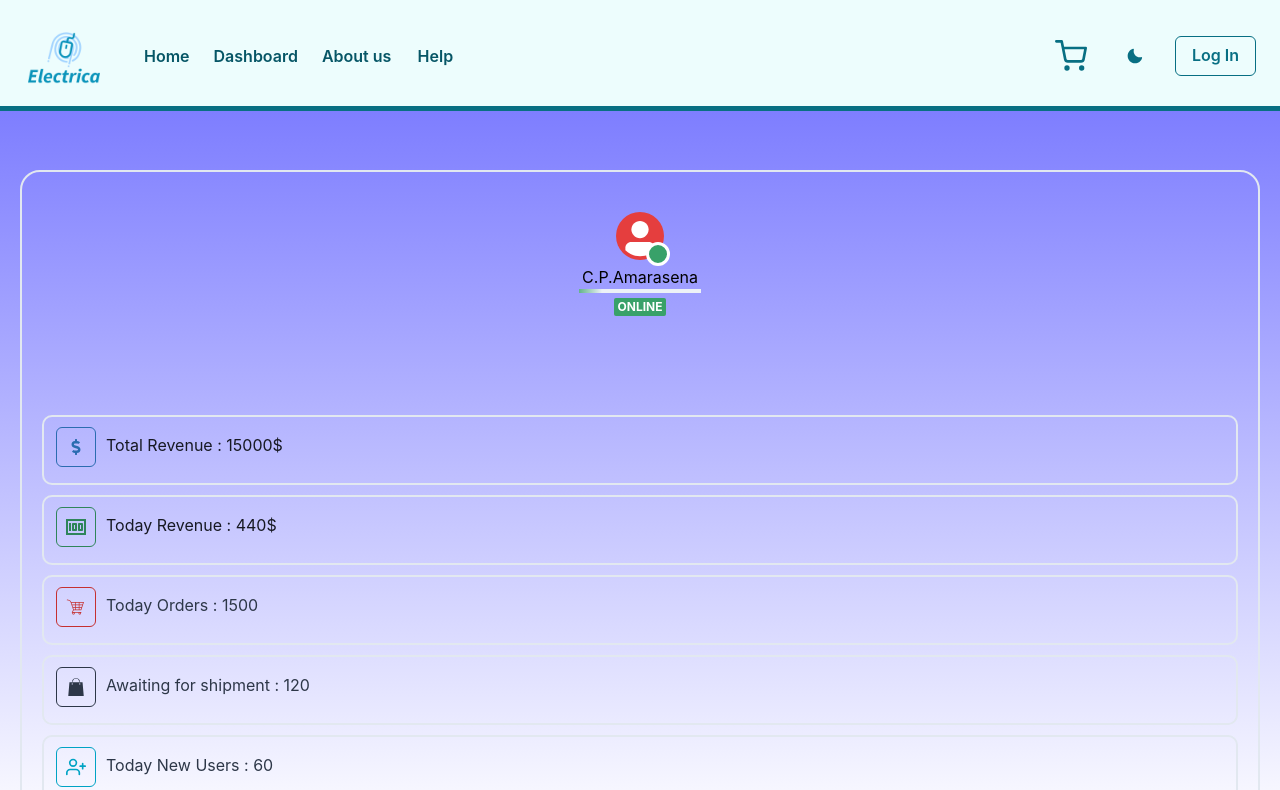
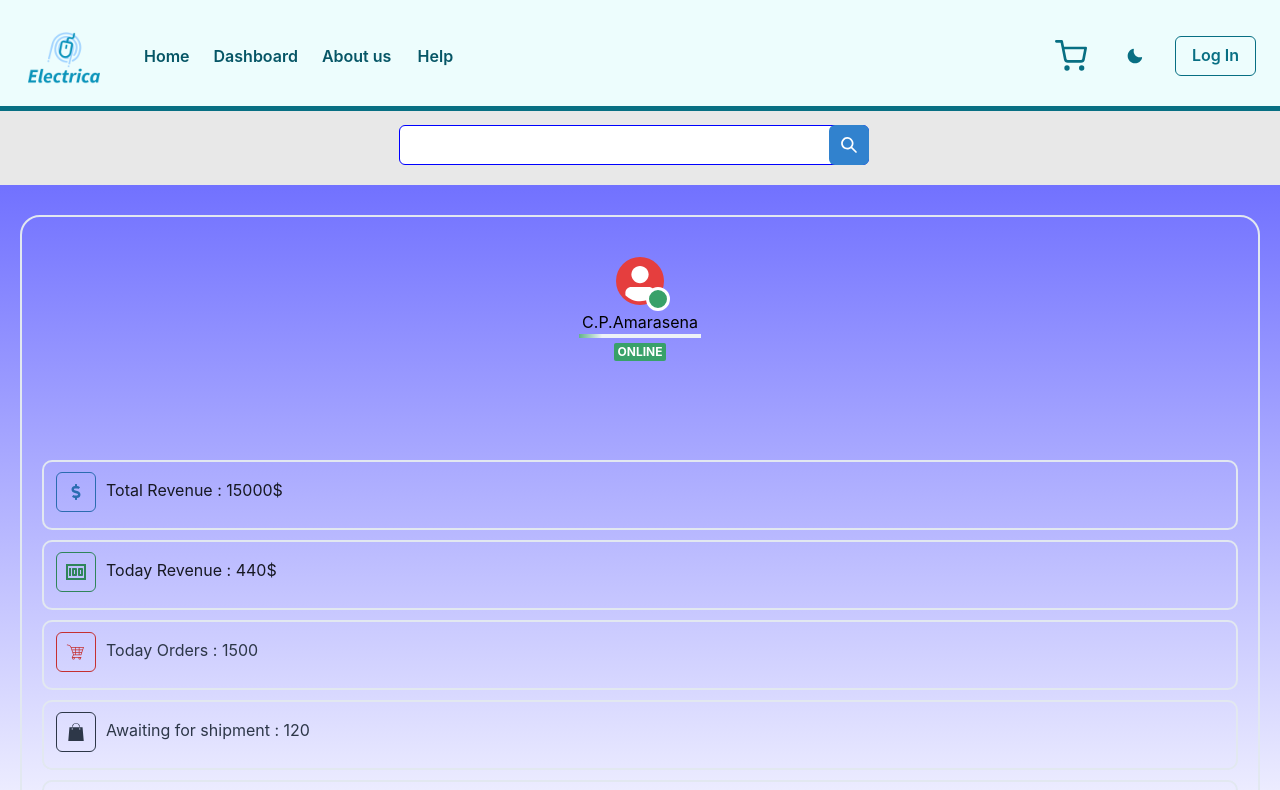
Before and after one commit to Database-Project-Group-CSE18/Frond-End-React, a React (Create React App) app: page /sellerHome in a window 1280 px wide. Shown: the top 790 px of the page. Built offline with nearby package versions, Linux system fonts and the light colour scheme.

Commit message:
Final one chalindu

```diff
--- a/src/components/Seller/Middle.js
+++ b/src/components/Seller/Middle.js
@@ -26,11 +26,11 @@ function Middle() {
           borderStyle="solid"
           borderColor="gray.800"
           boarderRadius="200px"
-          mt="40px"
+          mt="0px"
           pl="20px"
           pr="20px"
           pt="150px"
-          h="800px"
+          h="700px"
           mb="20px"
           bg="linear-gradient( blue -80%, white 100%);"
         >
@@ -40,7 +40,7 @@ function Middle() {
             borderWidth="2px"
             p="10px"
             pt="30px"
-            mt="-20px"
+            mt="-120px"
             borderRadius="20px"
           >
             <Center mb="5px" mt="10px">
--- a/src/pages/Seller/SellerHome.js
+++ b/src/pages/Seller/SellerHome.js
@@ -2,6 +2,7 @@ import React from "react";
 import BottomFooter from "../../components/Footer/BottomFooter";
 import BottomItems from "../../components/Footer/BottomItems";
 import Footer from "../../components/Footer/Footer";
+import SearchBarHome from "../../components/SearchBarHome";
 import Middle from "../../components/Seller/Middle";
 import Card from "../../components/Seller/Card";
 import { Box, Flex, Skeleton, Stack } from "@chakra-ui/react";
@@ -10,7 +11,7 @@ import { AiFillExperiment } from "react-icons/ai";
 function SellerHome() {
   return (
     <>
-
+    <SearchBarHome />
       <Middle />
       <Stack mb='25px' p='10px'>
                 <Skeleton height="40px" />
```
Also changed, not shown: 1 other file (tests, documents, lock files or other folders).
